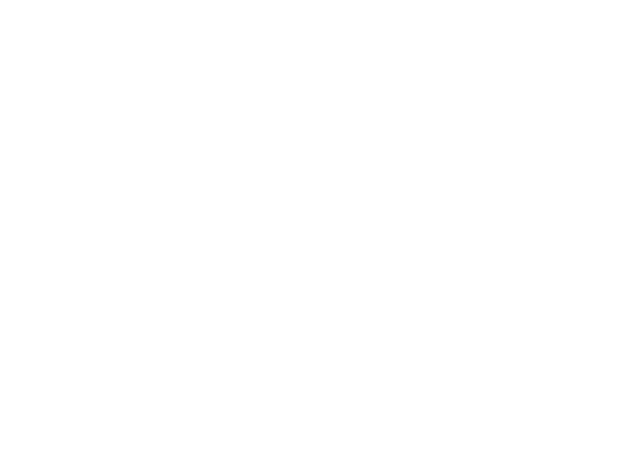
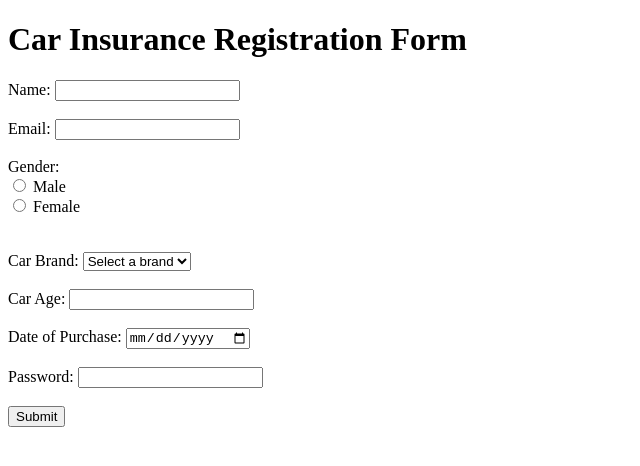
Before and after one commit to acciojob/car-insurance-form-Tanuchouksey, a website: page main.html in a window 1280 px wide. Shown: the whole page, without its empty margins (0-640 px from the left). Drawn offline with Linux system fonts and the light colour scheme.

Commit message:
created a submission

```diff
--- a/main.html
+++ b/main.html
@@ -1,16 +1,59 @@
 <!DOCTYPE html>
+<html lang="en">
+<head>
+    <meta charset="UTF-8">
+    <meta name="viewport" content="width=device-width, initial-scale=1.0">
+    <title>Car Insurance Registration Form</title>
+</head>
+<body>
+    <h1>Car Insurance Registration Form</h1>
+    <form method="POST">
+        <!-- Name -->
+        <label for="name">Name:</label>
+        <input type="text" id="name" name="name" required>
+        <br><br>
 
-<html>
+        <!-- Email -->
+        <label for="email">Email:</label>
+        <input type="email" id="email" name="email" required>
+        <br><br>
 
-<head>
-	<link rel="stylesheet" href="styles.css">
-</head>
+        <!-- Gender -->
+        <span>Gender:</span><br>
+        <input type="radio" id="male" name="gender" value="male" required>
+        <label for="male">Male</label><br>
+        <input type="radio" id="female" name="gender" value="female" required>
+        <label for="female">Female</label><br>
 
-<body>
-	<!-- the entire body must be written by student -->
-    <script type="text/javascript" src="./script.js">
-</script>
+        <br><br>
 
+        <!-- Car Brands -->
+        <label for="cars">Car Brand:</label>
+        <select id="cars" name="cars">
+            <option value="">Select a brand</option>
+            <option value="bmw">BMW</option>
+            <option value="audi">Audi</option>
+            <option value="mercedez">Mercedez</option>
+        </select>
+        <br><br>
+
+        <!-- Car Age -->
+        <label for="carage">Car Age:</label>
+        <input type="number" id="carage" name="carage" required>
+        <br><br>
+
+        <!-- Date of Purchase -->
+        <label for="dop">Date of Purchase:</label>
+        <input type="date" id="dop" name="dop" required>
+        <br><br>
+
+        <!-- Password -->
+        <label for="password">Password:</label>
+        <input type="password" id="password" name="password" required>
+        <br><br>
+
+        <!-- Submit Button -->
+        <button type="submit">Submit</button>
+    </form>
 </body>
-
 </html>
```
